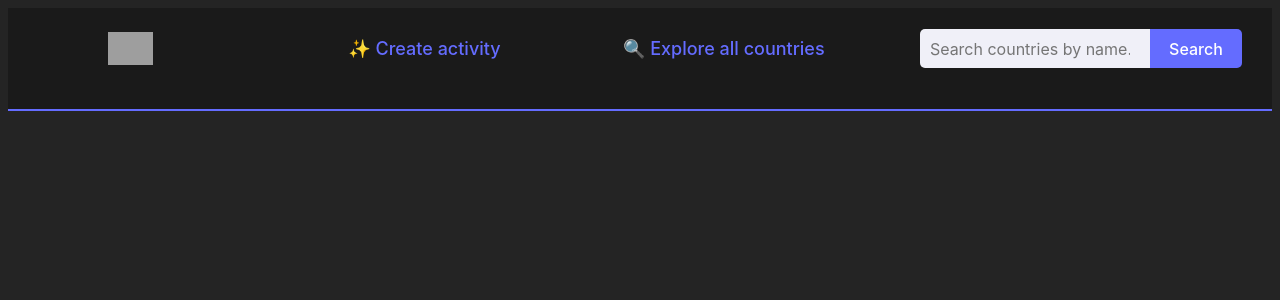
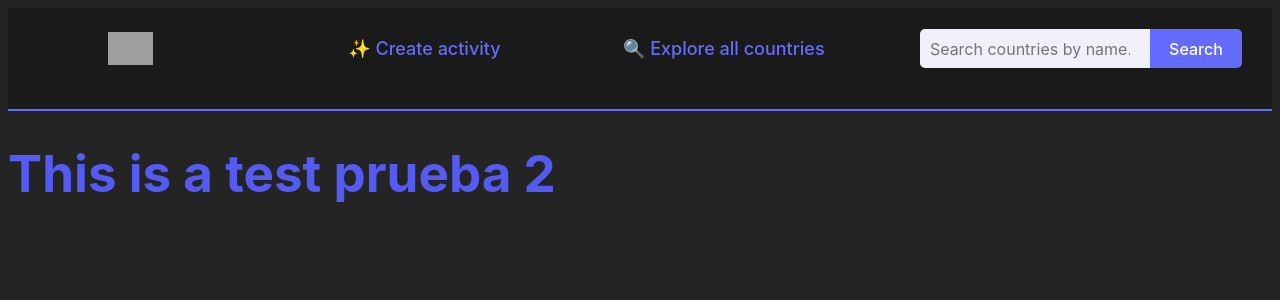
Before and after one commit to fpocetti/countries-pi-pocetti, a React (Vite) app in the folder client/: page /rendertest in a window 1280 px wide. Shown: the top 300 px of the page. Built offline with nearby package versions, Linux system fonts and the light colour scheme; grey boxes are pictures that could not be loaded.

Commit message:
prueba 2

```diff
--- a/client/src/App.jsx
+++ b/client/src/App.jsx
@@ -5,6 +5,7 @@
 import NavBar from '../src/components/NavBar/NavBar.jsx';
 import { Route, Routes, useLocation } from 'react-router-dom';
 import MultiSelect from './components/MultiSelect/MultiSelect.jsx';
+import RenderTest from './components/RenderTest/RenderTest.jsx';
 
 function App() {
 	const currentLocation = useLocation();
@@ -17,6 +18,7 @@
 				<Route path="/countries" element={<Home />} />
 				<Route path="/countries/:id" element={<Detail />} />
 				<Route path="/activity/create" element={<Form />} />
+				<Route path="/rendertest" element={<RenderTest />} />
 			</Routes>
 		</>
 	);
--- /dev/null
+++ b/client/src/components/RenderTest/RenderTest.jsx
@@ -0,0 +1,9 @@
+const RenderTest = () => {
+	return (
+		<div>
+			<h1>This is a test prueba 2</h1>
+		</div>
+	);
+};
+
+export default RenderTest;
```
